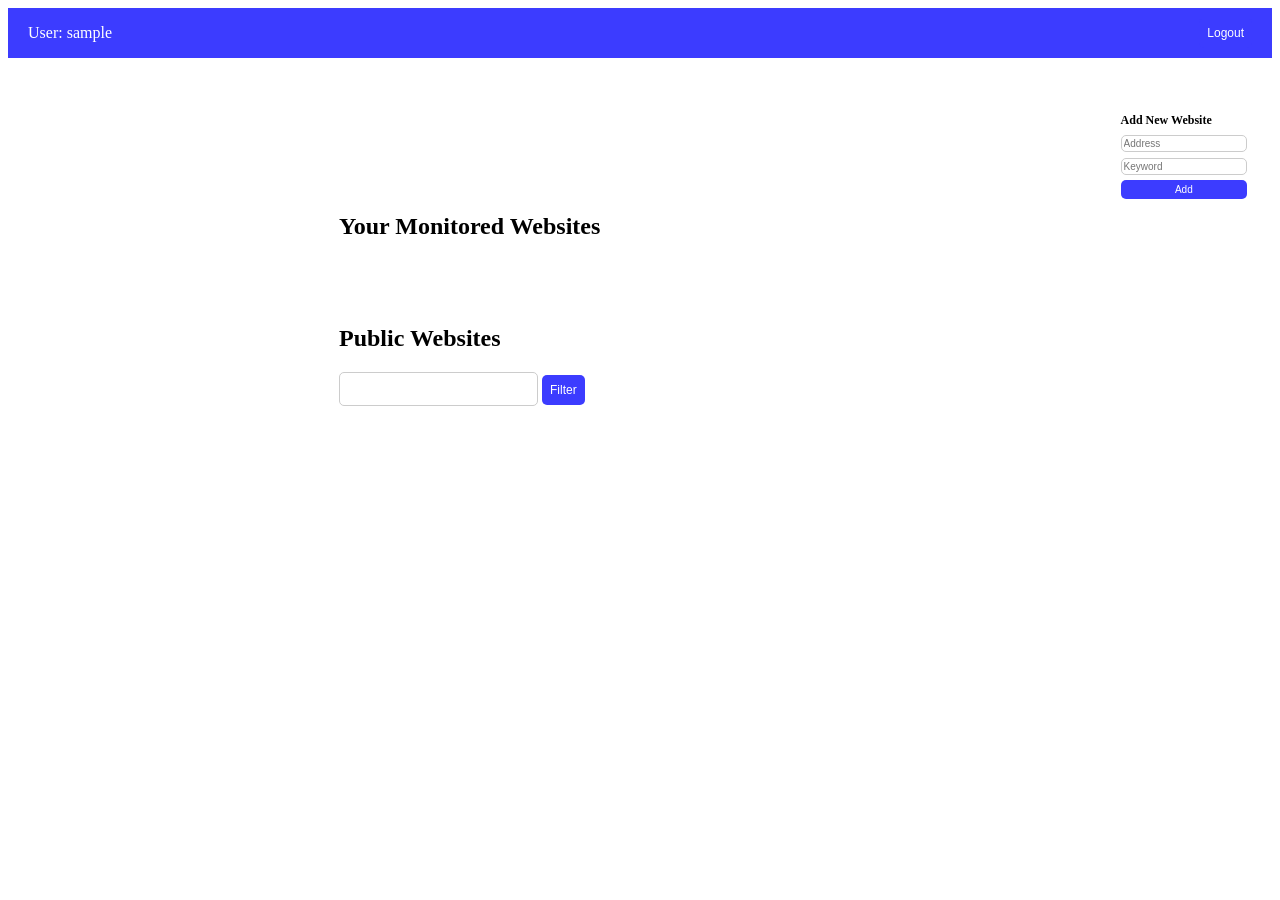
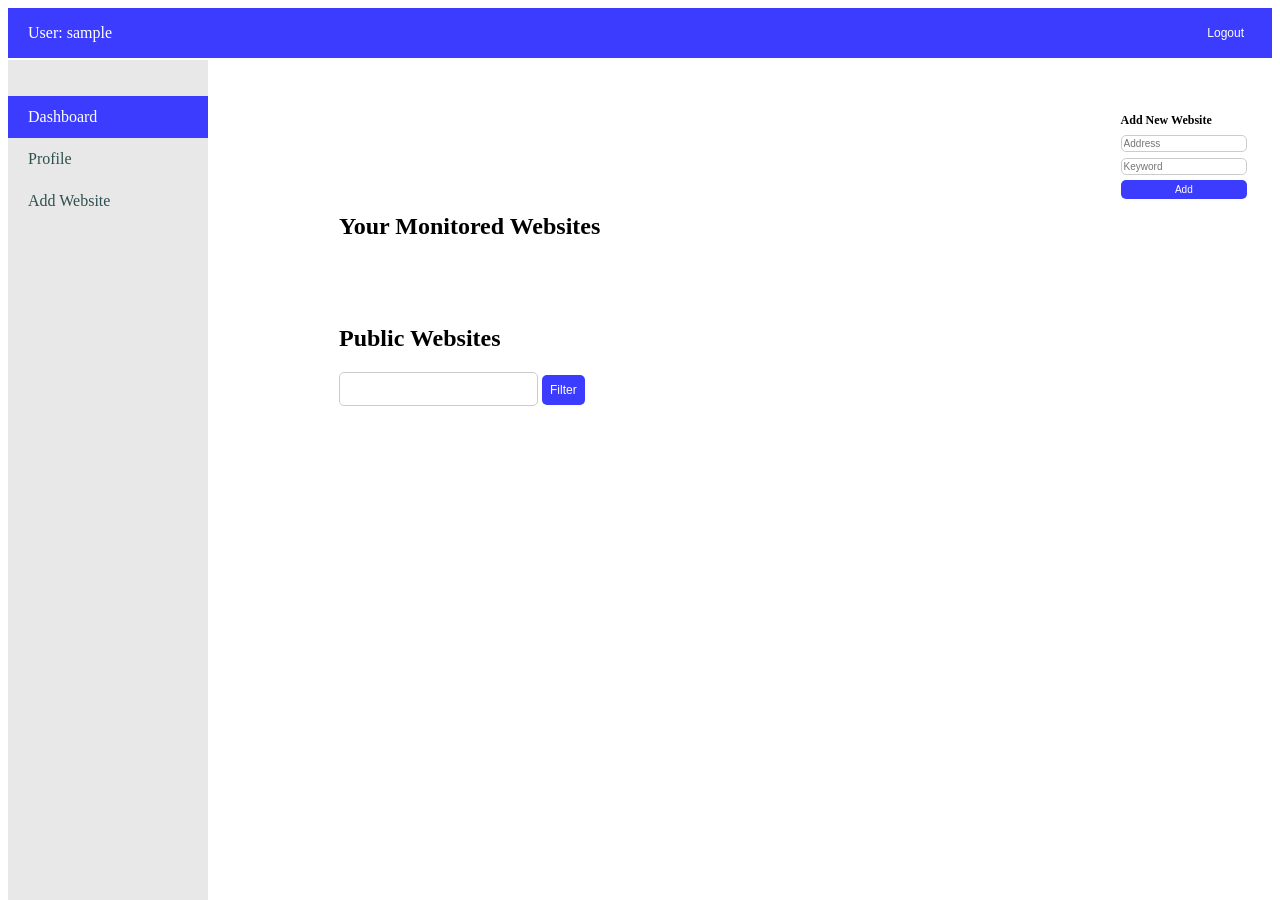
Before and after one commit to koenol/simple-website-monitoring-tool, a Flask app: page /main in a window 1280 px wide. Run offline with Flask 3, Linux system fonts and the light colour scheme; the visitor is signed in with stand-in values (Sample User, id 1); data that the repository does not hold is empty.

Commit message:
added nav menu for more clear UI

```diff
--- a/static/styles.css
+++ b/static/styles.css
@@ -78,6 +78,7 @@ body#register-page {
     color: white;
     padding: 10px 20px;
 }
+
 .main-page .container {
     display: flex;
     margin-top: 20px;
@@ -147,3 +148,34 @@ body#register-page {
 .main-page .inline-form {
     display: inline;
 }
+
+/* menu */
+.main-page .sidebar {
+    position: fixed;
+    top: 60px;
+    width: 200px;
+    height: calc(100% - 60px);
+    background: #e5e5e5e1;
+    padding: 20px 0;
+}
+
+.main-page .sidebar .nav-menu {
+    list-style: none;
+    padding: 0;
+}
+
+.main-page .sidebar .nav-link {
+    display: block;
+    padding: 12px 20px;
+    color: darkslategray;
+    text-decoration: none;
+}
+
+.main-page .sidebar .nav-link:hover {
+    background: rgb(60, 60, 255);
+    color: white;
+}
+.main-page .sidebar .nav-link.active {
+    background: rgb(60, 60, 255);
+    color: white;
+}
--- a/templates/main.html
+++ b/templates/main.html
@@ -14,10 +14,17 @@
     </form>
 </header>
 
+<nav class="sidebar">
+    <ul class="nav-menu">
+        <li><a href="#dashboard" class="nav-link active">Dashboard</a></li>
+        <li><a href="#profile" class="nav-link">Profile</a></li>
+        <li><a href="#add-website" class="nav-link">Add Website</a></li>
+    </ul>
+</nav>
+
 <div class="container">
     <div class="main-box">
         <div class="box">
-            <!-- self.note: Iterate User Websites-->
             <h2>Your Monitored Websites</h2>
             <div id="monitored-websites">
                 {% for website in personal_websites %}
```
